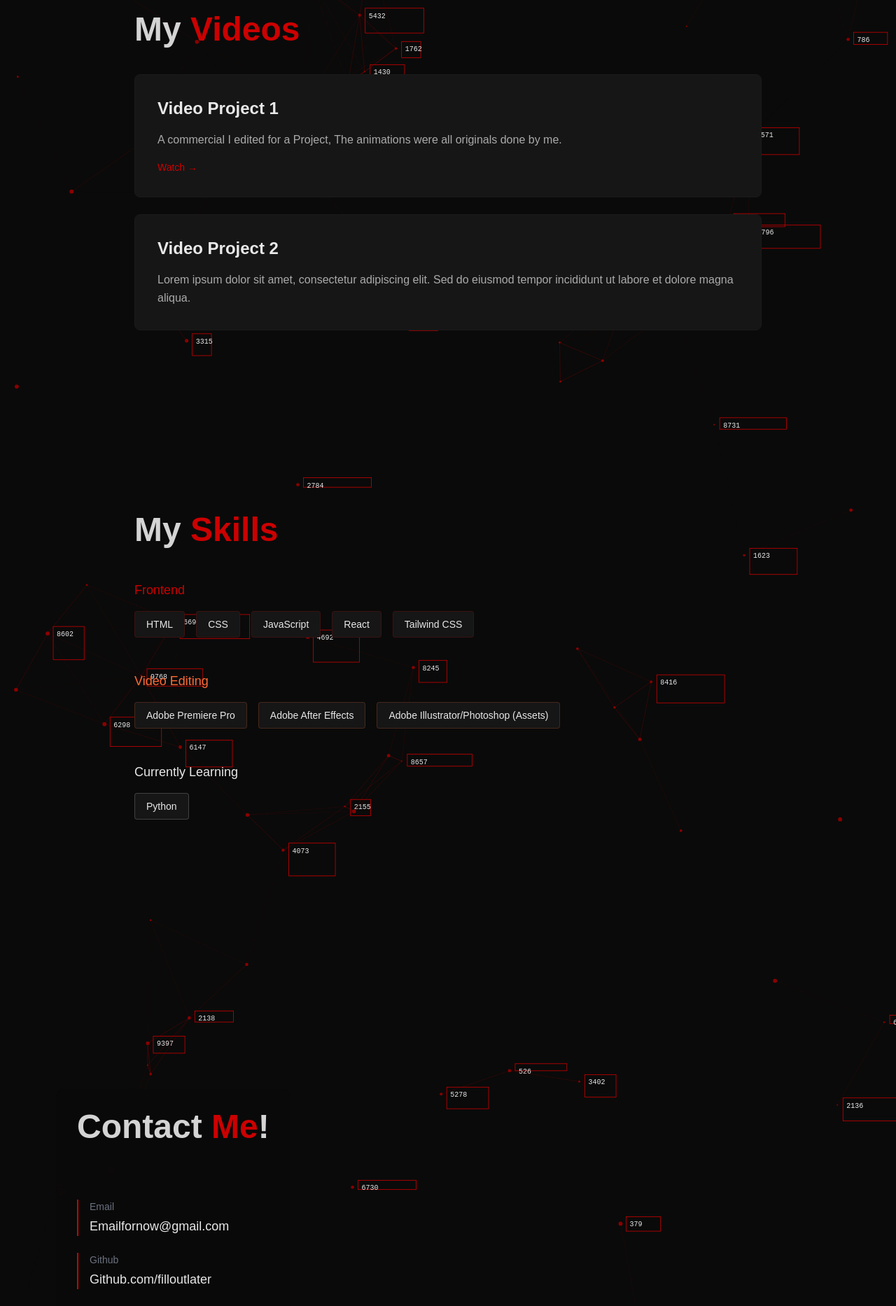
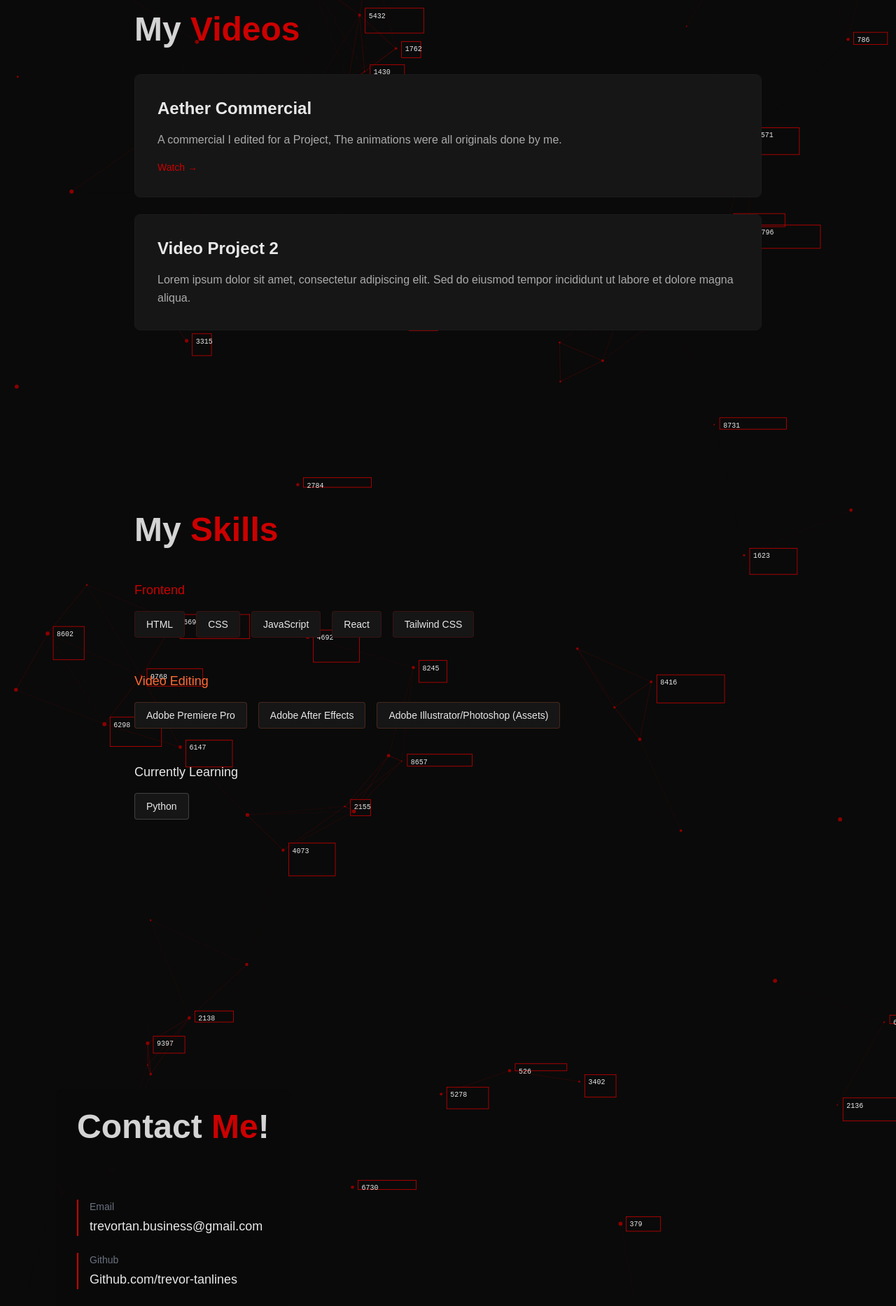
Before and after one commit to trevor-tanlines/PortfolioV1, a React (Vite) app: page / in a window 1280 px wide. Shown: the part 2080-3946 px from the top of the page at 70% size. Built offline with nearby package versions, Linux system fonts and the light colour scheme.

Commit message:
Updated my contacts with working links

```diff
--- a/src/components/Contact.jsx
+++ b/src/components/Contact.jsx
@@ -3,18 +3,18 @@ import { motion } from "framer-motion";
 const contacts = [
   {
     label: "Email",
-    value: "Emailfornow@gmail.com",
-    link: "mailto:Emailfornow@gmail.com",
+    value: "trevortan.business@gmail.com",
+    link: "mailto:trevortan.business@gmail.com",
   },
   {
     label: "Github",
-    value: "Github.com/filloutlater",
-    link: "https://github.com/filloutlater",
+    value: "Github.com/trevor-tanlines",
+    link: "https://github.com/trevor-tanlines",
   },
   {
     label: "LinkedIn",
-    value: "linkedin.com/in/filloutlater",
-    link: "https://linkedin.com/in/filloutlater",
+    value: "linkedin.com/in/trevor-tan",
+    link: "https://www.linkedin.com/in/trevor-tan-869aba352/",
   },
 ]
 
--- a/src/components/Projects.jsx
+++ b/src/components/Projects.jsx
@@ -2,7 +2,7 @@
 
  const codingProjects = [
   {
-    title: 'Aether Project',
+    title: 'Aether File Scanner & Index Project',
     description: 'A file scanner, storage, and categorization app built with a team of fellow student programmers, targeted towards the elderly to help them store and maintain important documents virtually. ',
     tech: ['React', 'Node.js'],
     githubLink: 'https://github.com/1medi/aether',
@@ -11,7 +11,7 @@
 
  const videoProjects = [
   {
-    title: 'Video Project 1',
+    title: 'Aether Commercial ',
     description: 'A commercial I edited for a Project, The animations were all originals done by me. ',
     videoLink: 'https://youtu.be/sWO6YiC6nuE',
   },
```
